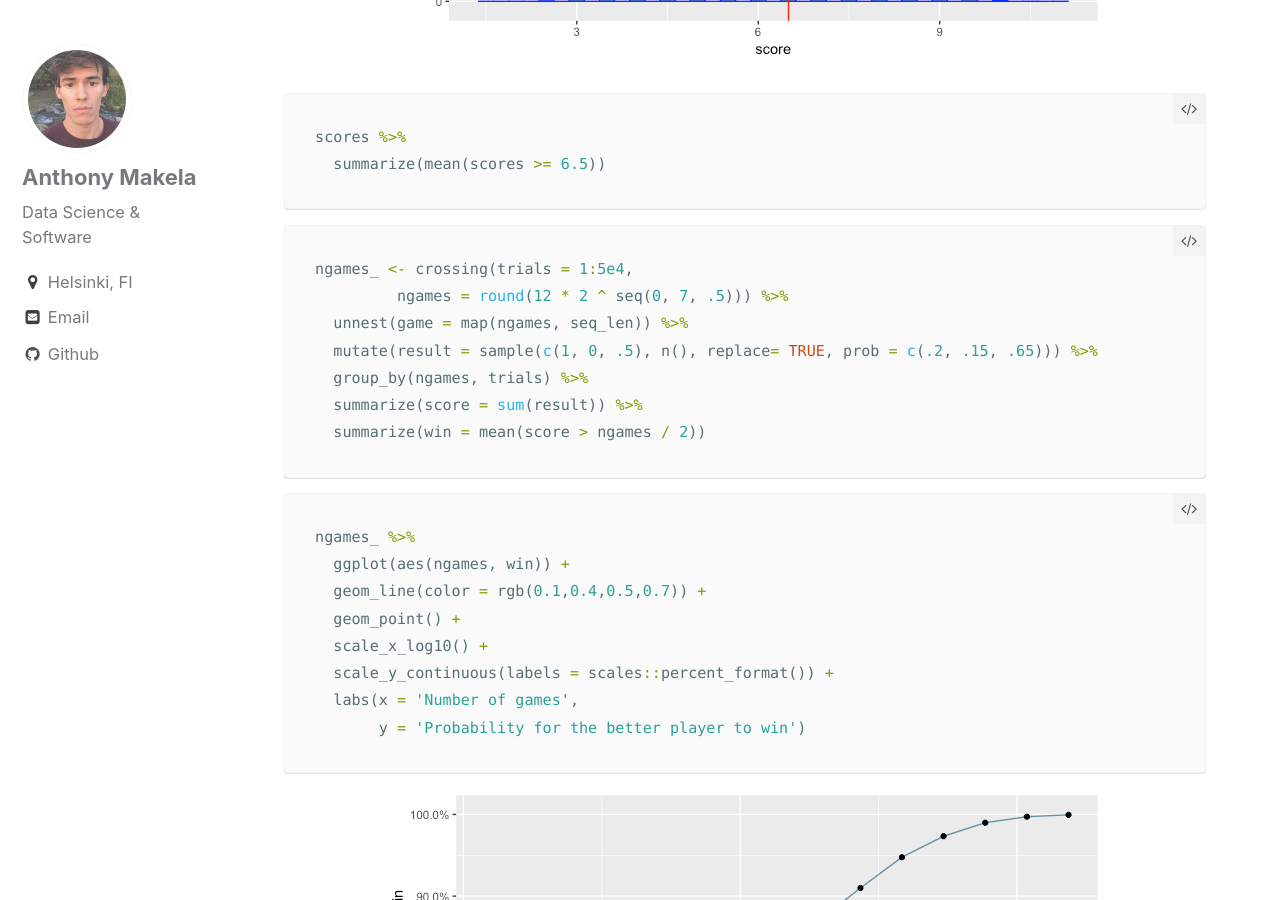
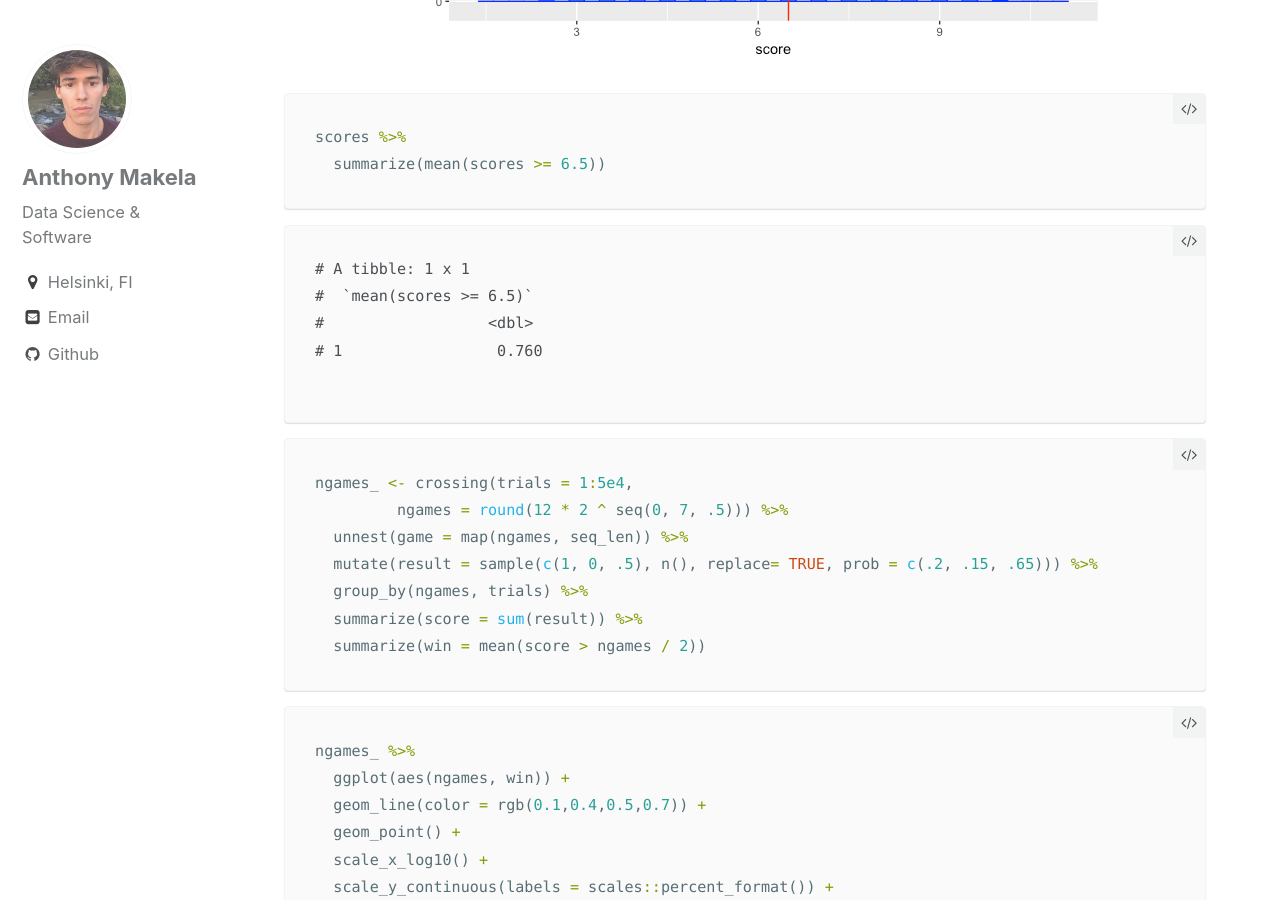
Before and after one commit to anthonymakela/anthonymakela.github.io, a Jekyll site: the page built from _posts/2018-12-25-The-Riddler-Simulations.md, in a window 1280 px wide and 900 px high, scrolled down 1907 px. Built offline with Jekyll 4.4.1, drawn with Linux system fonts in a browser that asks for light colours; nearby versions of some CDN libraries; formulas are drawn with MathJax 3; some of the changed text lies outside the part shown.

Commit message:
The Riddler

````diff
--- a/_posts/2018-12-25-The-Riddler-Simulations.md
+++ b/_posts/2018-12-25-The-Riddler-Simulations.md
@@ -53,6 +53,14 @@ scores %>%
 ``` r
 scores %>%
   summarize(mean(scores >= 6.5))
+```
+
+```
+# A tibble: 1 x 1
+#  `mean(scores >= 6.5)`
+#                  <dbl>
+# 1                 0.760
+
 ```
 
 ``` r
````
